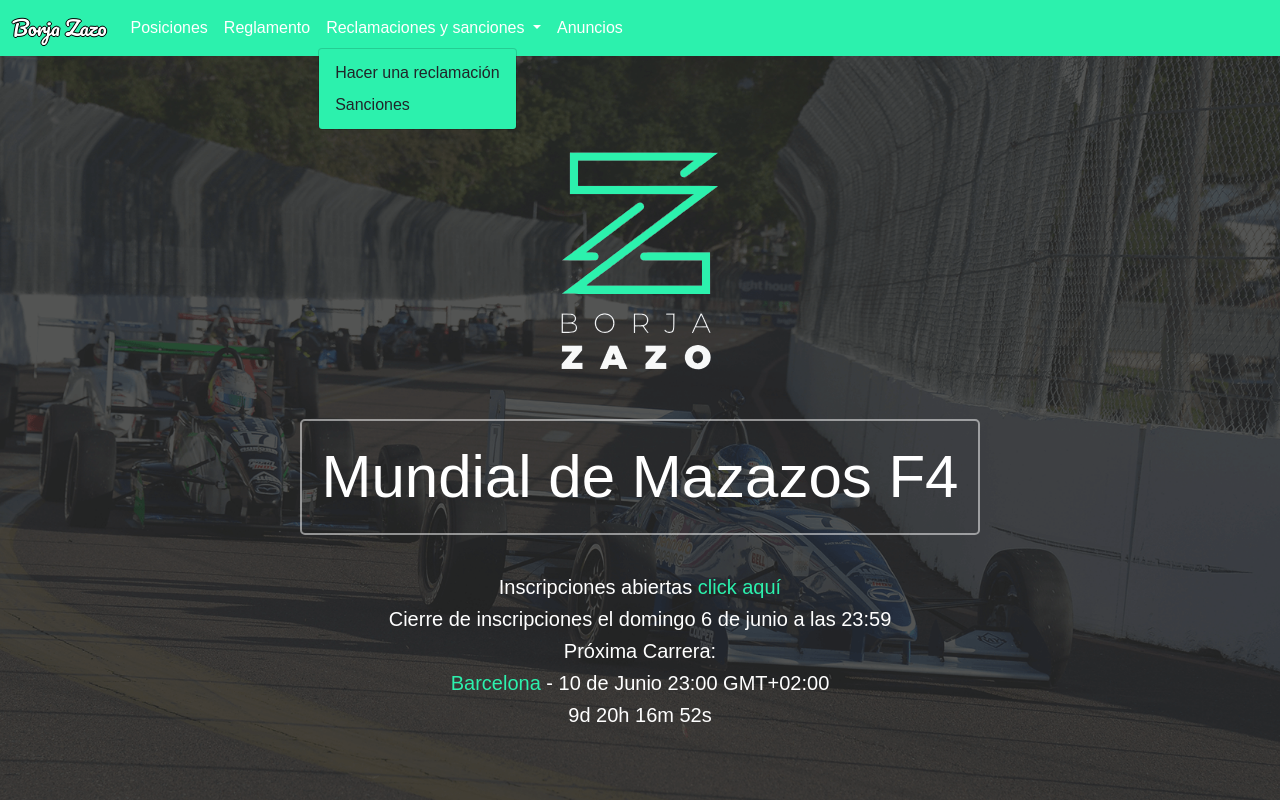
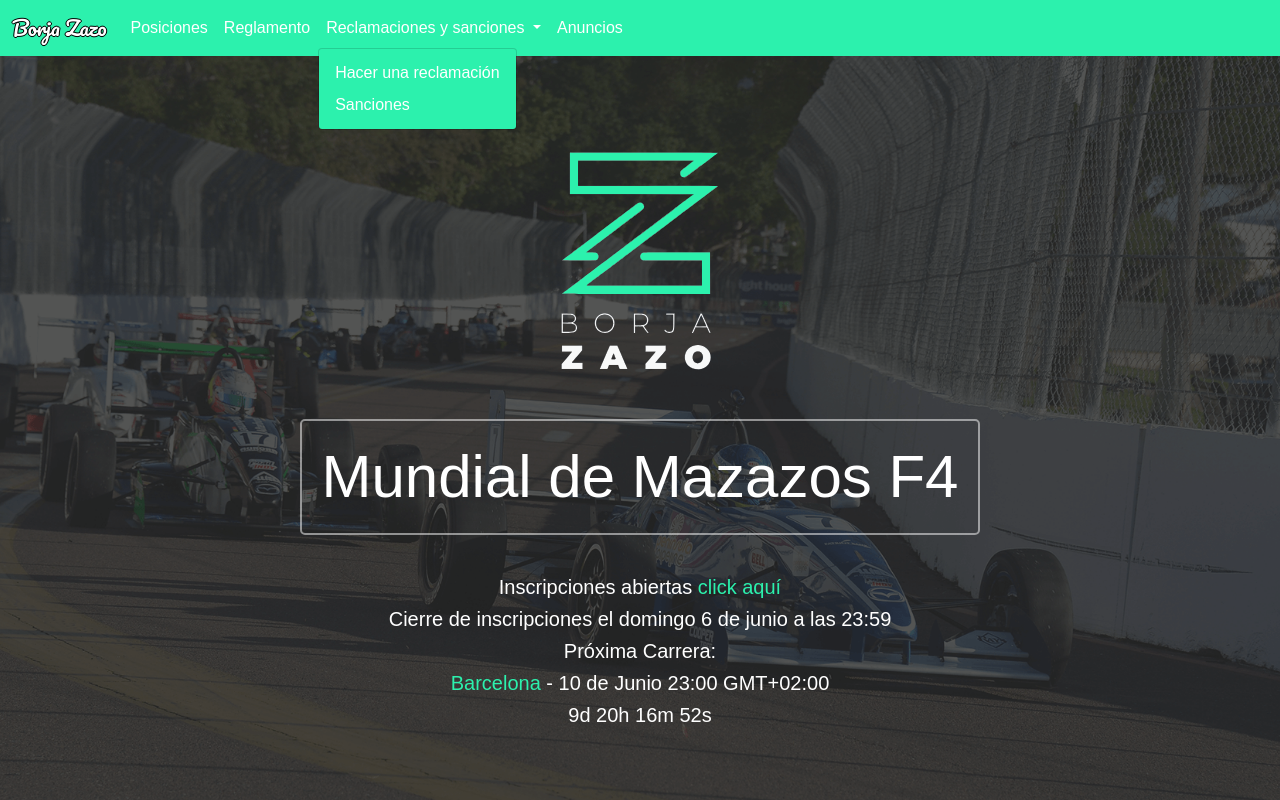
Before and after one commit to mundialmazazos/mundialmazazos, a plain HTML site: page index.html in a window 1280 px wide. Both pictures are taken after a click on the button "Reclamaciones y sanciones". Shown: the top 800 px of the page. Drawn offline with nearby package versions, Linux system fonts and the light colour scheme.

Commit message:
Update estilos.css

```diff
--- a/css/estilos.css
+++ b/css/estilos.css
@@ -52,7 +52,7 @@ a:visited{
     text-decoration: none;
     decoration: none;
 }
-..dropdown-item{
+.dropdown-item{
 	color: #fff!important;
 }
 .navbar-brand{
```
